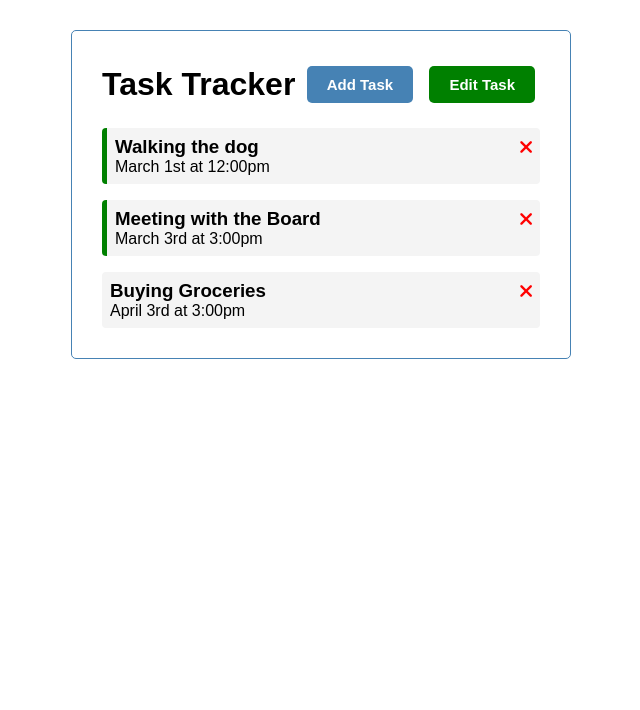
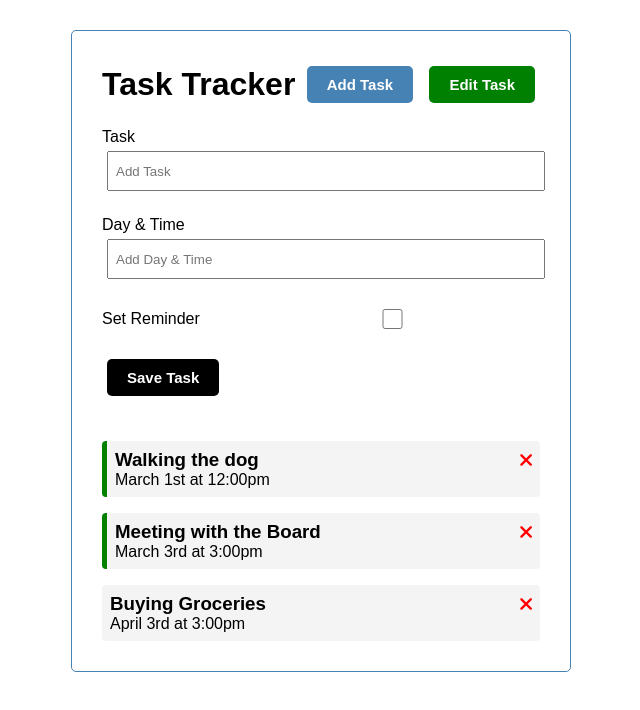
Before and after one commit to CaimeoAI/vuejscli, a Vue app: page / in a window 1280 px wide. Shown: the top 710 px of the page, without its empty margins (319-959 px from the left). Built offline with nearby package versions, Linux system fonts and the light colour scheme.

Commit message:
added styled component with form for adding a task by user input and implemented the component

```diff
--- a/src/App.vue
+++ b/src/App.vue
@@ -1,6 +1,7 @@
 <template>
   <div class="container">
     <HeaderComp/>
+    <AddTask/>
     <TasksComp @toggle-reminder="toggleReminder" @delete-task="deleteTask" :tasks="tasks"/>
   </div>
 </template>
@@ -9,6 +10,7 @@
 
 import HeaderComp from './components/Header'
 import TasksComp from './components/Tasks'
+import AddTask from './components/AddTask'
 
 export default {
 
@@ -16,7 +18,8 @@
 
   components: {
     HeaderComp,
-    TasksComp
+    TasksComp,
+    AddTask
   },
 
   data() {
--- /dev/null
+++ b/src/components/AddTask.vue
@@ -0,0 +1,61 @@
+<template>
+    <form class="add-form">
+        <div class="form-control">
+            <label>Task</label>
+            <input type="text" name="text" placeholder="Add Task">
+        </div>
+        <div class="form-control">
+            <label>Day & Time</label>
+            <input type="text" name="day" placeholder="Add Day & Time">
+        </div>
+        <div class="form-control form-control-check">
+            <label>Set Reminder</label>
+            <input type="checkbox" name="reminder">
+        </div>
+
+        <input type="submit" value="Save Task" class="btn btn-block">
+    </form>
+</template>
+
+<script>
+    export default {
+        name: 'AddTask'
+    }
+</script>
+
+<style scoped>
+    .add-form {
+        margin-bottom: 40px;
+    }
+
+    .form-control {
+        margin: 20px 0;
+    }
+
+    .form-control label {
+        display: block;
+    }
+
+    .form-control input {
+        width: 100%;
+        height: 40px;
+        margin: 5px;
+        padding: 3px 7px;
+        font-style: 17px;
+    }
+
+    .form-control-check {
+        display: flex;
+        align-items: center;
+        justify-content: space-between;
+    }
+
+    .form-control-check label {
+        flex: 1;
+    }
+
+    .form-control-check input {
+        flex: 2;
+        height: 20px;
+    }
+</style>
```
